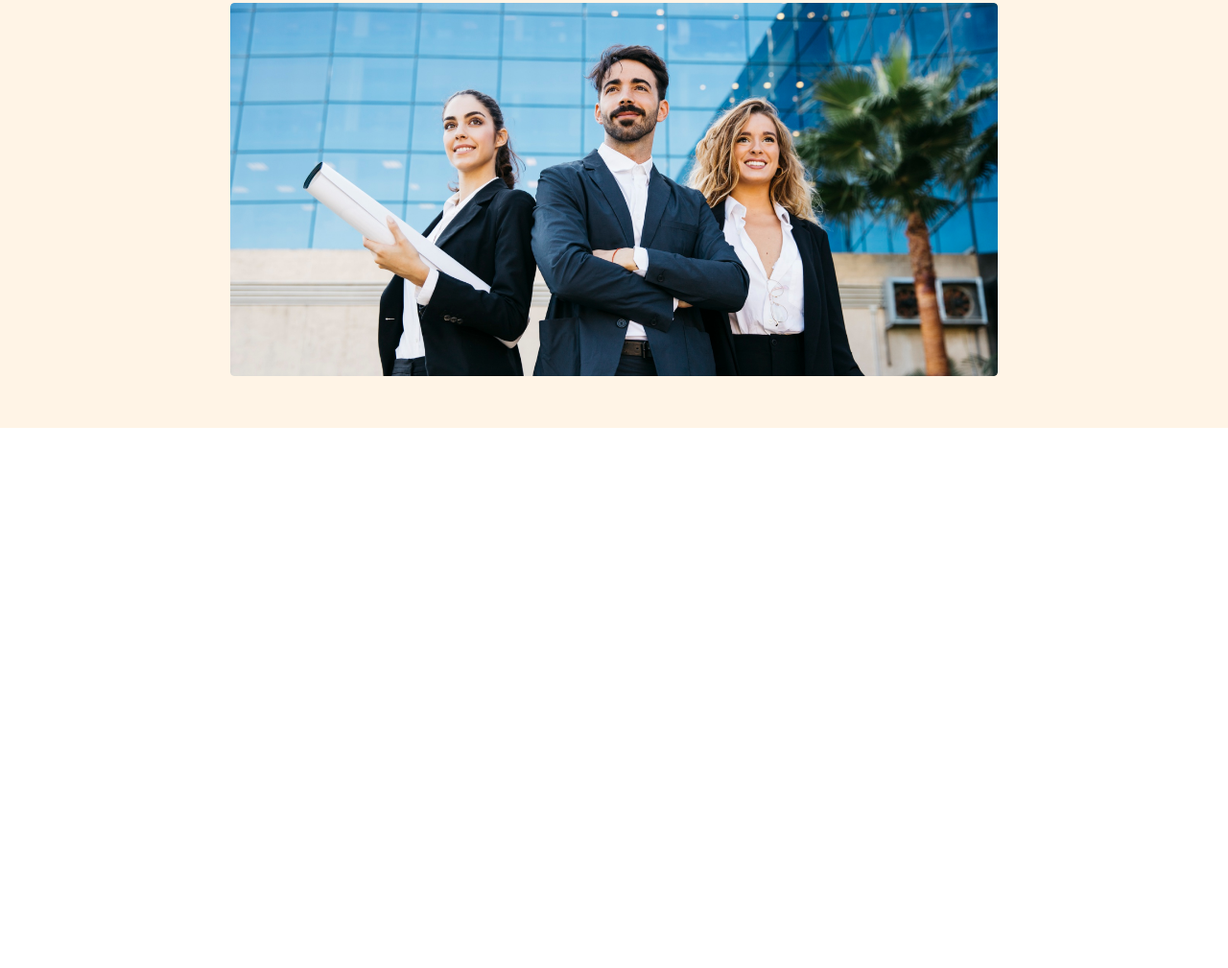
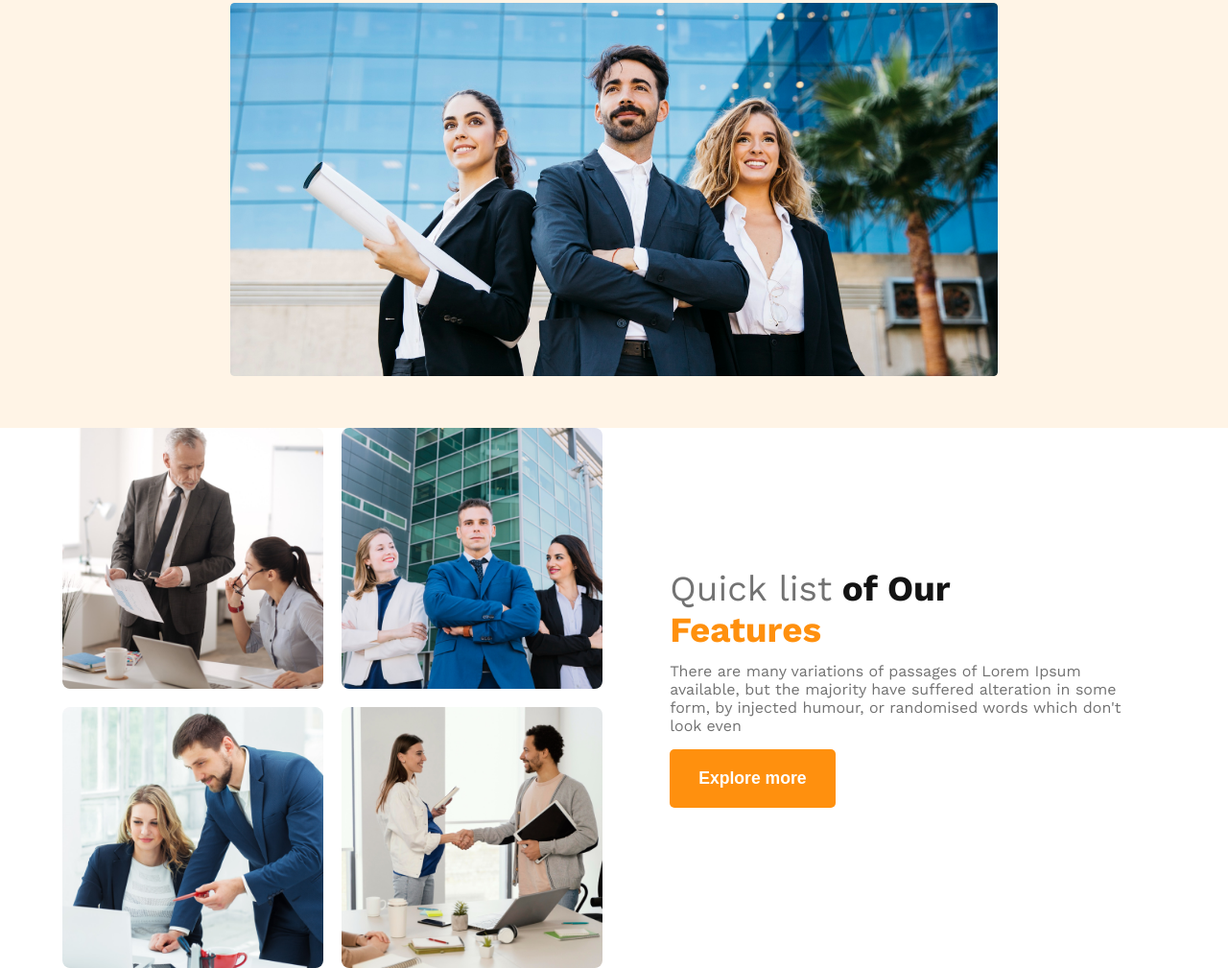
Before and after one commit to redwan9011/g3-architects-webs, a plain HTML site: page index.html in a window 1280 px wide. Shown: the part 408-1417 px from the top of the page at 96% size. Before the commit the page ends 854 px from the top, so only its background shows below. Drawn offline with nearby package versions, Linux system fonts and the light colour scheme.

Commit message:
added the feature section

```diff
--- a/index.html
+++ b/index.html
@@ -29,9 +29,26 @@
 
         </div>
     </header>
+<!-- main section start -->
+    <main>
+        <div class="feature-section">
+            <div class="feature-image">
+                <img src="./images/team1.png" alt="">
+                <img src="./images/team2.png" alt="">
+                <img src="./images/team3.png" alt="">
+                <img src="./images/team4.png" alt="">
+            </div>
+            <div class="feature-content">
+                <h1><span class="quick">Quick list</span> <span class="our">of Our</span> <br> <span class="feat">Features</span></h1>
+                <p>There are many variations of passages of Lorem Ipsum available, but the majority have suffered alteration in some form, by injected humour, or randomised words which don't look even</p>
+                <button class="btn-pr"> Explore more</button>
+            </div>
+        </div>
+    </main>
 
 
-    <main></main>
     <footer></footer>
+
+
 </body>
 </html>
--- a/style.css
+++ b/style.css
@@ -119,3 +119,48 @@ nav a{
         padding: 13px 21px;
     }
 }
+
+
+/* main style */
+main{
+    max-width: 1150px;
+    margin: 0 auto;
+}
+
+.feature-section{
+    display: flex;
+    align-items: center;
+    gap: 40px;
+}
+.feature-image{
+    display: grid;
+    grid-template-columns: repeat(2,1fr);
+    gap: 1.2rem;
+}
+.feature-image img{
+    border-radius:8px;
+    width: 17rem;
+}
+.feature-content{
+    padding: 0 30px;
+}
+.feature-content h1{
+    font-size: 2.3rem;
+    margin-bottom: 12px;
+}
+.feature-content h1 .quick{
+    color: #727272;
+    font-weight: 500;
+}
+.feature-content h1 .our{
+    color: #131313;
+    font-weight: 700;
+}
+.feature-content h1 .feat{
+    font-weight: 700;
+    color: #FF900E;
+}
+.feature-content p{
+    color: #727272;
+    margin-bottom: 15px;
+}
```
